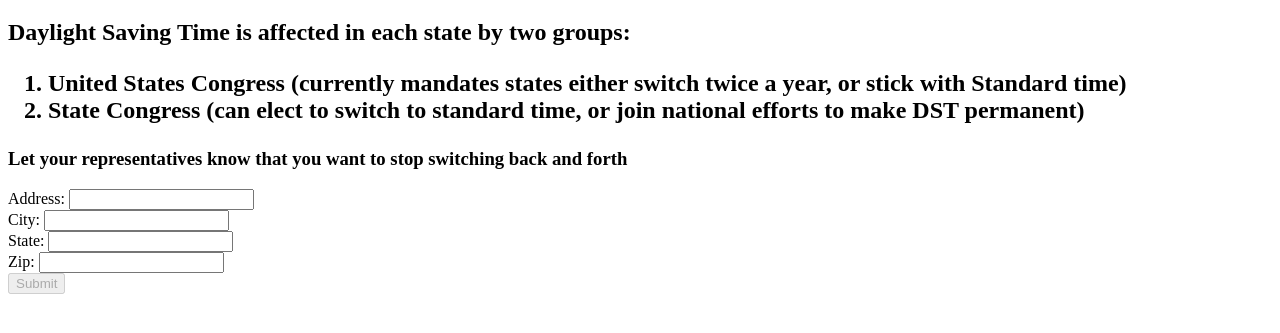
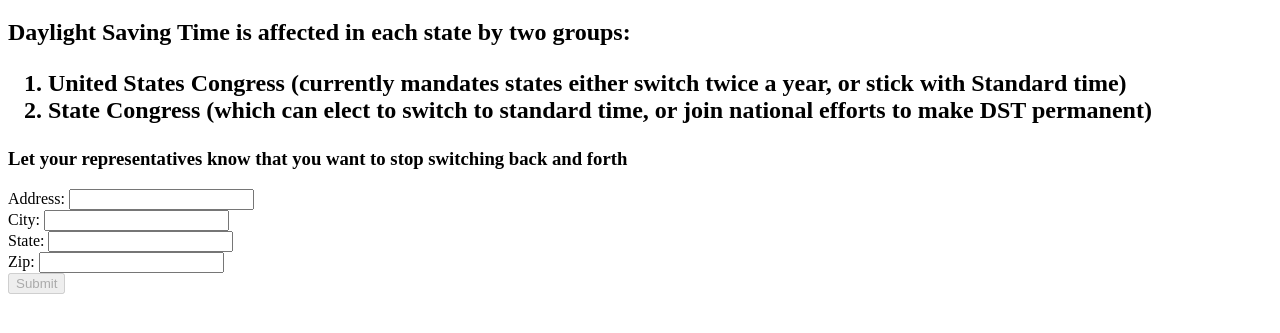
Before and after one commit to relegated/DSTHelper, a website: page public/contact.html in a window 1280 px wide. Shown: the part 61-394 px from the top of the page. Drawn offline with nearby package versions, Linux system fonts and the light colour scheme.

Commit message:
Update contact.html

```diff
--- a/public/contact.html
+++ b/public/contact.html
@@ -15,7 +15,7 @@
         <ol>
             <li>United States Congress (currently mandates states either switch twice a year, or stick with Standard
                 time)</li>
-            <li>State Congress (can elect to switch to standard time, or join national efforts to make DST permanent)
+            <li>State Congress (which can elect to switch to standard time, or join national efforts to make DST permanent)
             </li>
         </ol>
     </h2>
```
